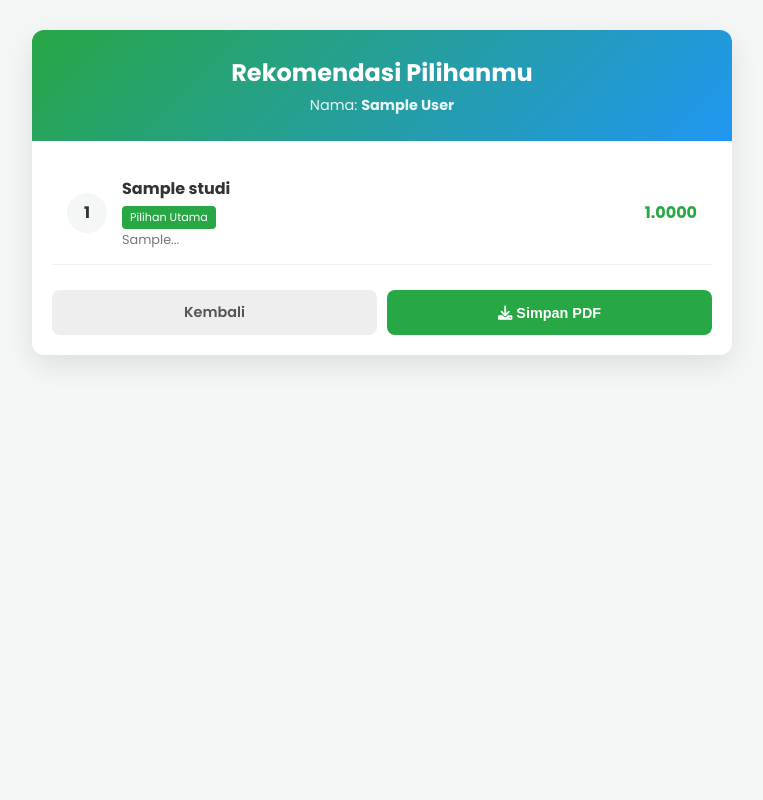
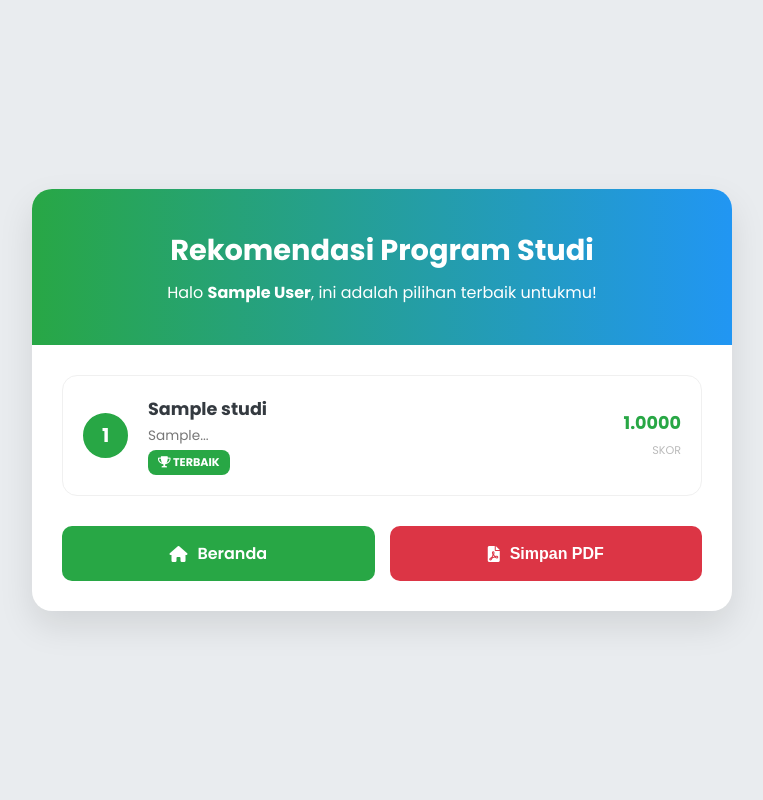
Before and after one commit to Tammam141/Prodiku, a Flask app: page /hasil/1 in a window 1280 px wide. Shown: the whole page, without its empty margins (258-1021 px from the left). Run offline with Flask 3, Linux system fonts and the light colour scheme; tables that the repository leaves empty hold one stand-in row (values such as "Sample post"); some libraries are stand-ins or nearby versions.

Commit message:
Perbaikan ui 7

```diff
--- a/templates/hasil.html
+++ b/templates/hasil.html
@@ -10,127 +10,209 @@
         :root {
             --primary: #28a745;
             --secondary: #2196F3;
-            --text-dark: #333;
-            --bg: #f4f7f6;
+            --text-dark: #343a40;
+            --bg-body: #e9ecef;
         }
 
         * { box-sizing: border-box; margin: 0; padding: 0; }
-        body { font-family: 'Poppins', sans-serif; background: var(--bg); padding: clamp(10px, 3vw, 30px); display: flex; justify-content: center; }
+
+        body {
+            font-family: 'Poppins', sans-serif;
+            background-color: var(--bg-body);
+            color: #495057;
+            min-height: 100vh;
+            display: flex;
+            align-items: center;
+            justify-content: center;
+            padding: 20px;
+        }
 
         .container {
-            max-width: 700px; /* Diperkecil agar lebih compact */
+            max-width: 700px; /* Dipersempit agar lebih estetik dan tidak melebar */
             width: 100%;
-            background: #fff;
-            border-radius: 12px;
-            box-shadow: 0 10px 30px rgba(0,0,0,0.1);
+            background: #ffffff;
+            border-radius: 20px;
+            box-shadow: 0 15px 35px rgba(0, 0, 0, 0.1);
             overflow: hidden;
+            animation: slideUp 0.6s ease-out;
+        }
+
+        @keyframes slideUp {
+            from { opacity: 0; transform: translateY(20px); }
+            to { opacity: 1; transform: translateY(0); }
         }
 
         .header {
-            background: linear-gradient(135deg, var(--primary), var(--secondary));
+            background: linear-gradient(90deg, var(--primary), var(--secondary));
             color: white;
-            padding: 25px;
+            padding: 40px 30px;
             text-align: center;
         }
 
-        .header h2 { font-size: 1.5rem; margin-bottom: 5px; }
-        .header p { font-size: 0.9rem; opacity: 0.9; }
+        .header h2 {
+            font-size: 1.8em;
+            font-weight: 700;
+            margin-bottom: 8px;
+        }
 
-        .content { padding: 20px; }
+        .content { padding: 30px; }
 
-        /* UI Ringkas: List Card Style alih-alih Tabel Lebar */
-        .result-item {
+        /* PENGGANTI TABEL: CARD SYSTEM */
+        .result-card {
             display: flex;
             align-items: center;
-            padding: 15px;
-            border-bottom: 1px solid #eee;
-            gap: 15px;
+            background: #fff;
+            border: 1.5px solid #f0f0f0;
+            border-radius: 15px;
+            padding: 20px;
+            margin-bottom: 15px;
+            transition: all 0.3s ease;
+            position: relative;
         }
 
-        .rank-circle {
-            width: 40px; height: 40px;
-            background: var(--bg);
-            border-radius: 50%;
-            display: flex; align-items: center; justify-content: center;
-            font-weight: 700; color: var(--text-dark);
-            flex-shrink: 0;
+        .result-card:hover {
+            border-color: var(--secondary);
+            transform: translateX(5px);
         }
 
-        .prodi-info { flex-grow: 1; }
-        .prodi-info h3 { font-size: 1rem; color: var(--text-dark); }
-        .prodi-info p { font-size: 0.8rem; color: #777; margin-top: 2px; }
-
-        .score-badge {
-            text-align: right;
+        /* Lingkaran Ranking */
+        .rank-circle {
+            width: 45px;
+            height: 45px;
+            background: #f8f9fa;
+            border-radius: 50%;
+            display: flex;
+            align-items: center;
+            justify-content: center;
             font-weight: 700;
-            color: var(--primary);
-            font-size: 1rem;
+            font-size: 1.2rem;
+            color: var(--text-dark);
+            margin-right: 20px;
+            flex-shrink: 0;
+            border: 2px solid #eee;
         }
 
-        .status-tag {
+        .rank-1 .rank-circle { background: var(--primary); color: #fff; border-color: var(--primary); }
+
+        /* Informasi Prodi */
+        .prodi-info { flex-grow: 1; }
+        .prodi-info h3 {
+            font-size: 1.1rem;
+            color: var(--text-dark);
+            margin-bottom: 4px;
+            font-weight: 700;
+        }
+        .prodi-info p {
+            font-size: 0.85rem;
+            color: #777;
+            line-height: 1.4;
+        }
+
+        /* Skor & Badge */
+        .score-box {
+            text-align: right;
+            margin-left: 15px;
+        }
+        .score-box strong {
+            display: block;
+            font-size: 1.1rem;
+            color: var(--primary);
+        }
+
+        .status-badge {
+            display: inline-block;
+            padding: 4px 10px;
+            border-radius: 8px;
             font-size: 0.7rem;
-            padding: 3px 8px;
-            border-radius: 4px;
-            color: white;
-            display: inline-block;
+            font-weight: 700;
+            text-transform: uppercase;
             margin-top: 5px;
+            color: #fff;
         }
-        .tag-best { background: var(--primary); }
-        .tag-good { background: var(--secondary); }
-        .tag-other { background: #999; }
+        .bg-baik { background: var(--primary); }
+        .bg-cukup { background: var(--secondary); }
+        .bg-kurang { background: #adb5bd; }
 
-        .btn-group {
-            display: grid;
-            grid-template-columns: 1fr 1fr;
-            gap: 10px;
-            margin-top: 25px;
+        /* TOMBOL (TETAP SAMA SEPERTI ASLI) */
+        .btn-container {
+            display: flex;
+            gap: 15px;
+            margin-top: 30px;
         }
 
         .btn {
-            padding: 12px; border-radius: 8px; border: none;
-            font-weight: 600; cursor: pointer; text-decoration: none;
-            text-align: center; font-size: 0.9rem; transition: 0.3s;
+            flex: 1;
+            padding: 15px 25px;
+            border-radius: 10px;
+            color: white;
+            font-weight: 600;
+            text-decoration: none;
+            text-align: center;
+            transition: 0.3s;
+            border: none;
+            cursor: pointer;
+            font-size: 1rem;
+            display: flex;
+            align-items: center;
+            justify-content: center;
+            gap: 10px;
         }
-        .btn-home { background: #eee; color: #555; }
-        .btn-pdf { background: var(--primary); color: white; }
-        .btn:hover { opacity: 0.8; transform: translateY(-2px); }
 
-        @media (max-width: 500px) {
-            .btn-group { grid-template-columns: 1fr; }
+        .btn-home { background-color: var(--primary); }
+        .btn-simpan { background-color: #dc3545; }
+
+        .btn:hover {
+            transform: translateY(-3px);
+            box-shadow: 0 5px 15px rgba(0,0,0,0.1);
+            opacity: 0.9;
+        }
+
+        @media (max-width: 600px) {
+            .btn-container { flex-direction: column; }
+            .result-card { padding: 15px; }
+            .rank-circle { width: 35px; height: 35px; font-size: 1rem; margin-right: 12px; }
         }
     </style>
 </head>
 <body>
 
-<div class="container" id="report-card">
+<div class="container" id="capture-area">
     <div class="header">
-        <h2>Rekomendasi Pilihanmu</h2>
-        <p>Nama: <strong>{{ user.nama }}</strong></p>
+        <h2>Rekomendasi Program Studi</h2>
+        <p>Halo <strong>{{ user.nama }}</strong>, ini adalah pilihan terbaik untukmu!</p>
     </div>
 
     <div class="content">
         {% for h in hasil %}
-        <div class="result-item">
+        <div class="result-card {% if loop.index == 1 %}rank-1{% endif %}">
             <div class="rank-circle">{{ loop.index }}</div>
+
             <div class="prodi-info">
                 <h3>{{ h.nama_prodi }}</h3>
+                <p>{{ h.deskripsi[:95] }}...</p>
+
                 {% if loop.index == 1 %}
-                <span class="status-tag tag-best">Pilihan Utama</span>
+                    <span class="status-badge bg-baik"><i class="fas fa-trophy"></i> Terbaik</span>
                 {% elif loop.index == 2 %}
-                <span class="status-tag tag-good">Opsi Kedua</span>
+                    <span class="status-badge bg-cukup"><i class="fas fa-check"></i> Cocok</span>
+                {% else %}
+                    <span class="status-badge bg-kurang">Alternatif</span>
                 {% endif %}
-                <p>{{ h.deskripsi[:80] }}...</p>
             </div>
-            <div class="score-badge">
-                {{ "%.4f"|format(h.skor_akhir) }}
+
+            <div class="score-box">
+                <strong>{{ "%.4f"|format(h.skor_akhir) }}</strong>
+                <small style="font-size: 0.7rem; color: #bbb;">SKOR</small>
             </div>
         </div>
         {% endfor %}
 
-        <div class="btn-group">
-            <a href="{{ url_for('index') }}" class="btn btn-home">Kembali</a>
-            <button onclick="downloadPDF()" class="btn btn-pdf">
-                <i class="fas fa-download"></i> Simpan PDF
+        <div class="btn-container">
+            <a href="{{ url_for('index') }}" class="btn btn-home">
+                <i class="fas fa-home"></i> Beranda
+            </a>
+            <button onclick="downloadPDF()" class="btn btn-simpan">
+                <i class="fas fa-file-pdf"></i> Simpan PDF
             </button>
         </div>
     </div>
@@ -138,35 +220,34 @@
 
 <script src="https://cdnjs.cloudflare.com/ajax/libs/html2canvas/1.4.1/html2canvas.min.js"></script>
 <script src="https://cdnjs.cloudflare.com/ajax/libs/jspdf/2.5.1/jspdf.umd.min.js"></script>
-
 <script>
     async function downloadPDF() {
         const { jsPDF } = window.jspdf;
-        const element = document.getElementById("report-card");
-        const btnGroup = document.querySelector(".btn-group");
+        const element = document.querySelector("#capture-area");
+        const btnContainer = document.querySelector(".btn-container");
 
-        // 1. Sembunyikan tombol agar tidak ikut terdownload
-        btnGroup.style.display = "none";
+        // Sembunyikan tombol saat proses capture
+        btnContainer.style.visibility = "hidden";
 
-        // 2. Gunakan Scale Tinggi (3 atau 4) untuk mempertajam gambar
+        // PENINGKATAN RESOLUSI: scale 3 atau 4 membuat hasil HD
         const canvas = await html2canvas(element, {
-            scale: 3, // Semakin tinggi semakin tajam (High Definition)
+            scale: 3,
             useCORS: true,
-            logging: false,
-            backgroundColor: "#ffffff"
+            backgroundColor: "#ffffff",
+            logging: false
         });
 
-        const imgData = canvas.toDataURL('image/jpeg', 1.0); // Kualitas 100%
+        const imageData = canvas.toDataURL('image/jpeg', 1.0);
         const pdf = new jsPDF('p', 'mm', 'a4');
 
         const pdfWidth = pdf.internal.pageSize.getWidth();
         const pdfHeight = (canvas.height * pdfWidth) / canvas.width;
 
-        pdf.addImage(imgData, 'JPEG', 0, 0, pdfWidth, pdfHeight, undefined, 'FAST');
-        pdf.save(`Hasil_Prodi_${ "{{ user.nama }}" }.pdf`);
+        pdf.addImage(imageData, 'JPEG', 0, 0, pdfWidth, pdfHeight);
+        pdf.save('Rekomendasi_Prodi_{{ user.nama }}.pdf');
 
-        // 3. Munculkan kembali tombol
-        btnGroup.style.display = "grid";
+        // Munculkan kembali tombol
+        btnContainer.style.visibility = "visible";
     }
 </script>
 
```
